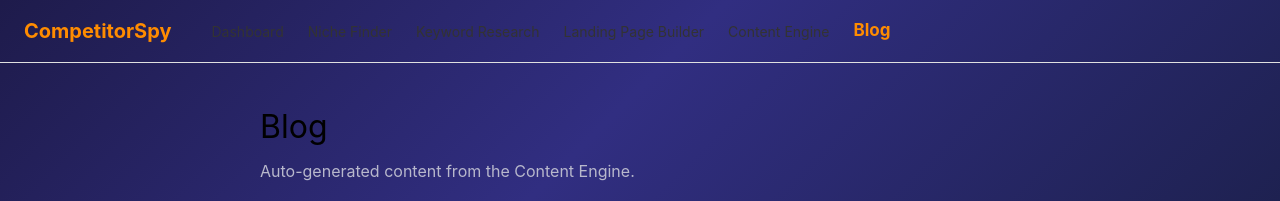
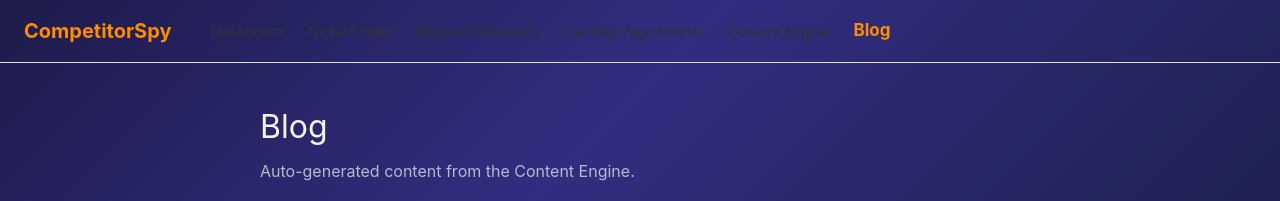
Before and after one commit to isdro2026/competitorspy, a Next.js app: page /blog in a window 1280 px wide. Shown: the top 201 px of the page. Built offline with nearby package versions, Linux system fonts and the light colour scheme; no server answers.

Commit message:
Fix black Blog page heading color on dark background

```diff
--- a/pages/blog/index.jsx
+++ b/pages/blog/index.jsx
@@ -25,7 +25,7 @@
 
   return (
     <div style={{ maxWidth: 800, margin: '0 auto', padding: '40px 20px' }}>
-      <h1 style={{ fontSize: 32, marginBottom: 8 }}>Blog</h1>
+      <h1 style={{ fontSize: 32, marginBottom: 8, color: '#f5f5f7' }}>Blog</h1>
       <p style={{ color: '#b8b8cc', marginBottom: 32 }}>
         Auto-generated content from the Content Engine.
       </p>
```
